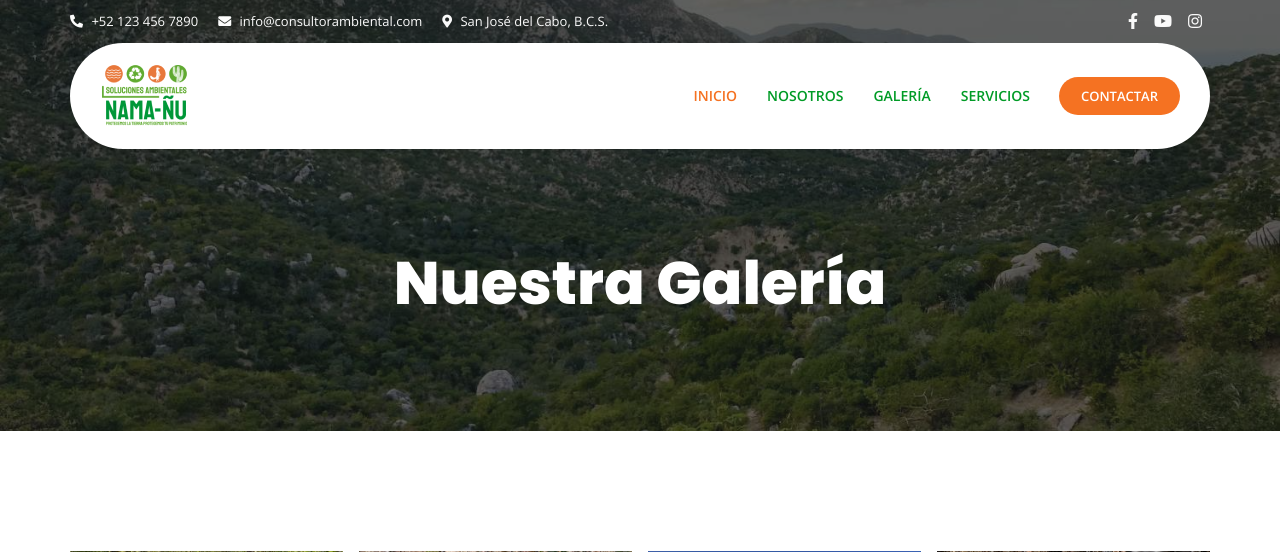
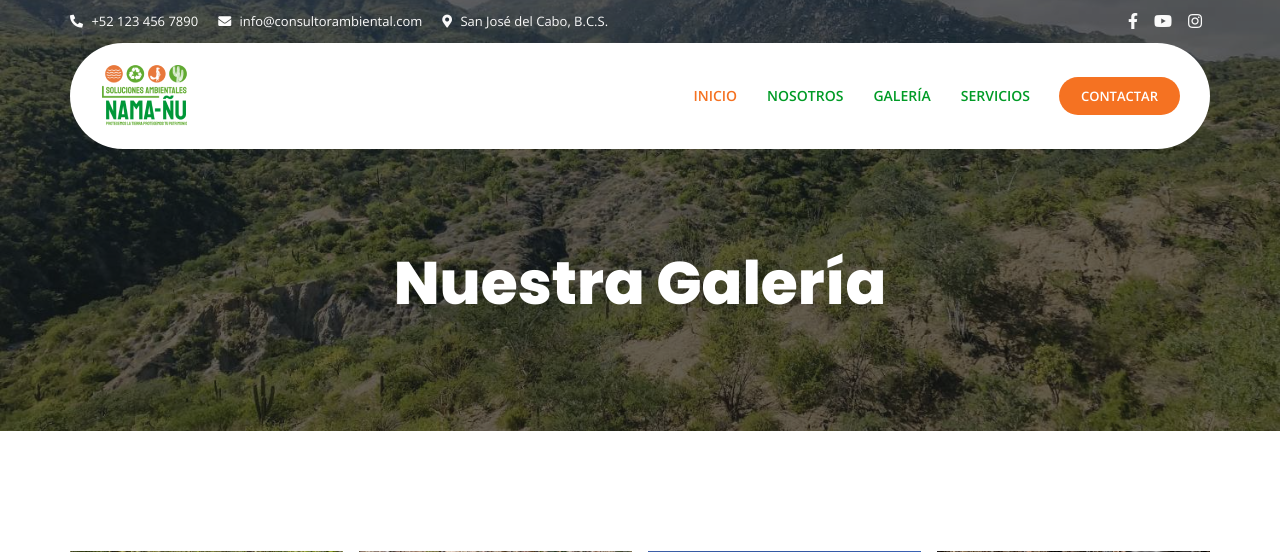
Before and after one commit to Ivonnemtz96/ambiental, a PHP site: page /galeria.php in a window 1280 px wide. Shown: the top 552 px of the page. Run offline with PHP 8.4, Linux system fonts and the light colour scheme.

Commit message:
cambio de fotos de portada en pestañas

```diff
--- a/modules/galeria.php
+++ b/modules/galeria.php
@@ -1,7 +1,7 @@
 <main id="content" class="site-main">
     <!-- Inner Banner html start-->
     <section class="inner-banner-wrap">
-        <div class="inner-baner-container" style="background-image: url(assets/images/inner-banner-img-1.jpg);">
+        <div class="inner-baner-container" style="background-image: url(assets/images/inner-banner-img-3.jpg);">
             <div class="container">
                 <div class="inner-banner-content">
                     <h1 class="inner-title">Nuestra Galería</h1>
--- a/modules/nosotros.php
+++ b/modules/nosotros.php
@@ -1,7 +1,7 @@
 <main id="content" class="site-main">
     <!-- Inner Banner html start-->
     <section class="inner-banner-wrap">
-        <div class="inner-baner-container" style="background-image: url(assets/images/inner-banner-img-1.jpg);">
+        <div class="inner-baner-container" style="background-image: url(assets/images/inner-banner-img-2.jpg);">
             <div class="container">
                 <div class="inner-banner-content">
                     <h1 class="inner-title">Sobre Nosotros</h1>
--- a/modules/servicios.php
+++ b/modules/servicios.php
@@ -1,7 +1,7 @@
 <main id="content" class="site-main">
     <!-- Inner Banner html start-->
     <section class="inner-banner-wrap bg-light-grey">
-        <div class="inner-baner-container" style="background-image: url(assets/images/inner-banner-img-1.jpg);">
+        <div class="inner-baner-container" style="background-image: url(assets/images/inner-banner-img-4.jpg);">
             <div class="container">
                 <div class="inner-banner-content">
                     <h1 class="inner-title">Nuestros servicios</h1>
```
